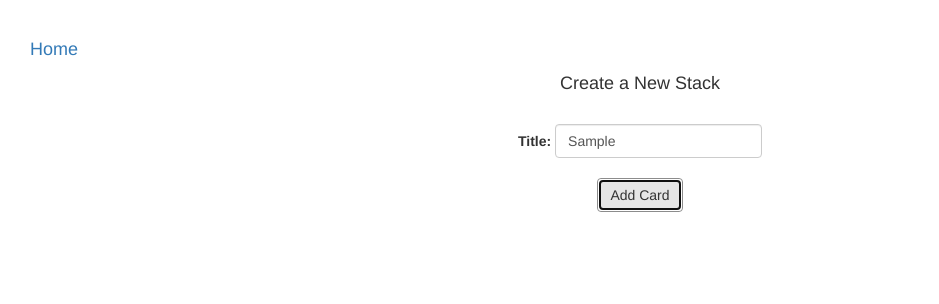
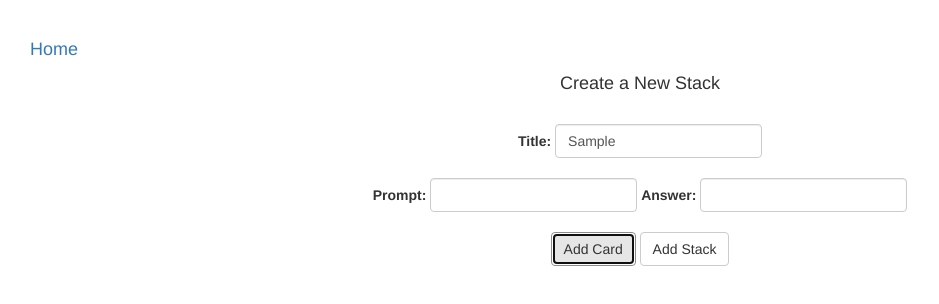
Before and after one commit to thomasphillips3/flashcardpro, a React (Create React App) app: page /stack_form in a window 1280 px wide. Both pictures are taken after typing "Sample" into the empty fields and a click on the button "Add Card". Shown: the top 304 px of the page, without its empty margins (0-939 px from the left). Built offline with nearby package versions, Linux system fonts and the light colour scheme.

Commit message:
Add and save stack

```diff
--- a/src/actions/index.js
+++ b/src/actions/index.js
@@ -1,5 +1,6 @@
 export const SET_STACK = 'SET_STACK';
 export const LOAD_STACKS = 'LOAD_STACKS';
+export const ADD_STACK = 'ADD_STACK';
 
 export function setStack(stack) {
     return {
@@ -14,3 +15,10 @@ export function loadStacks(stacks) {
         stacks
     }
 }
+
+export function addStack(stack) {
+    return {
+        type: ADD_STACK,
+        stack
+    }
+}
--- a/src/components/StackForm.js
+++ b/src/components/StackForm.js
@@ -1,6 +1,8 @@
 import React, { Component } from 'react';
+import { connect } from 'react-redux';
 import { Link } from 'react-router-dom';
-import { Form, FormGroup, FormControl, ControlLabel, synButton, Button } from 'react-bootstrap';
+import { addStack } from '../actions';
+import { Form, FormGroup, FormControl, ControlLabel, syncButton, Button } from 'react-bootstrap';
 
 class StackForm extends Component {
     constructor() {
@@ -19,8 +21,17 @@ class StackForm extends Component {
         this.setState({ cards });
     }
 
+    updateCard(event, index, part) {
+        const { cards } = this.state;
+        cards[index][part] = event.target.value;
+        this.setState({ cards });
+    }
+
+    addStack() {
+        this.props.addStack(this.state);
+    }
+
     render() {
-        console.log(this.state);
         return (
             <div>
                 <Link to="/" className="link-home">
@@ -30,19 +41,42 @@ class StackForm extends Component {
                 <br />
                 <Form inline>
                     <FormGroup>
-                        <ControlLabel>
-                            Title:
-                        </ControlLabel>
+                        <ControlLabel>Title:</ControlLabel>
                         {' '}
-                        <FormControl />
+                        <FormControl onChange={event => this.setState({ title: event.target.value })} />
                     </FormGroup>
+
+                    {
+                        this.state.cards.map((card, index) => {
+                            return (
+                                <div key={card.id}>
+                                    <br />
+                                    <FormGroup>
+                                        <ControlLabel>Prompt:</ControlLabel>
+                                        {' '}
+                                        <FormControl
+                                            onChange={event => this.updateCard(event, index, 'prompt')}
+                                        />
+                                        {' '}
+                                        <ControlLabel>Answer:</ControlLabel>
+                                        {' '}
+                                        <FormControl
+                                            onChange={event => this.updateCard(event, index, 'answer')}
+                                        />
+                                    </FormGroup>
+                                </div>
+                            )
+                        })
+                    }
                 </Form>
                 <br />
                 <Button onClick={() => this.addCard()}>Add Card</Button>
+                {' '}
+                <Button onClick={() => this.addStack()}>Add Stack</Button>
 
             </div>
         )
     }
 }
 
-export default StackForm;
+export default connect(null, { addStack })(StackForm);
--- a/src/reducers/index.js
+++ b/src/reducers/index.js
@@ -1,5 +1,5 @@
 import { combineReducers } from 'redux';
-import { SET_STACK, LOAD_STACKS } from '../actions';
+import { SET_STACK, LOAD_STACKS, ADD_STACK } from '../actions';
 
 function stack (state = {}, action) {
     switch (action.type) {
@@ -14,6 +14,8 @@ function stacks(state = [], action) {
     switch (action.type) {
         case LOAD_STACKS:
             return action.stacks;
+        case ADD_STACK:
+            return [...state, { ...action.stack, id: state.length }];
         default:
             return state;
     }
```
